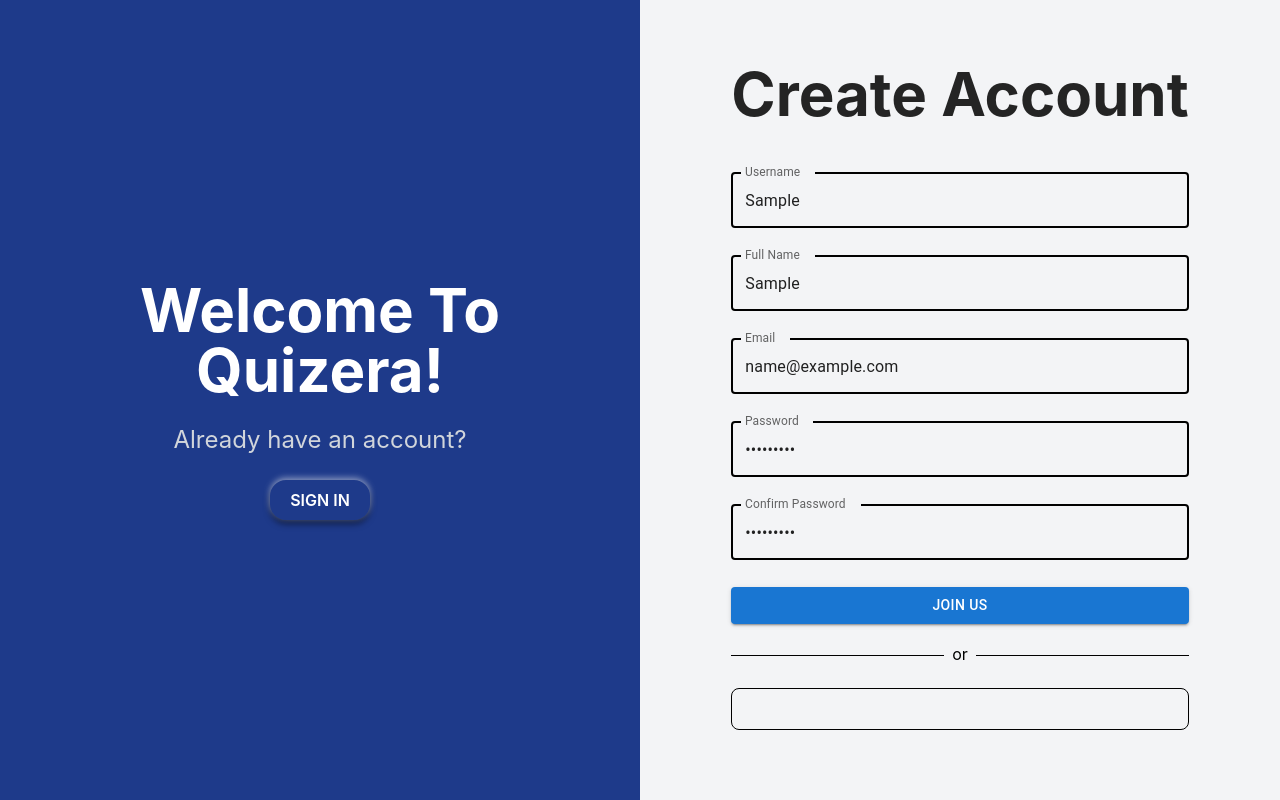
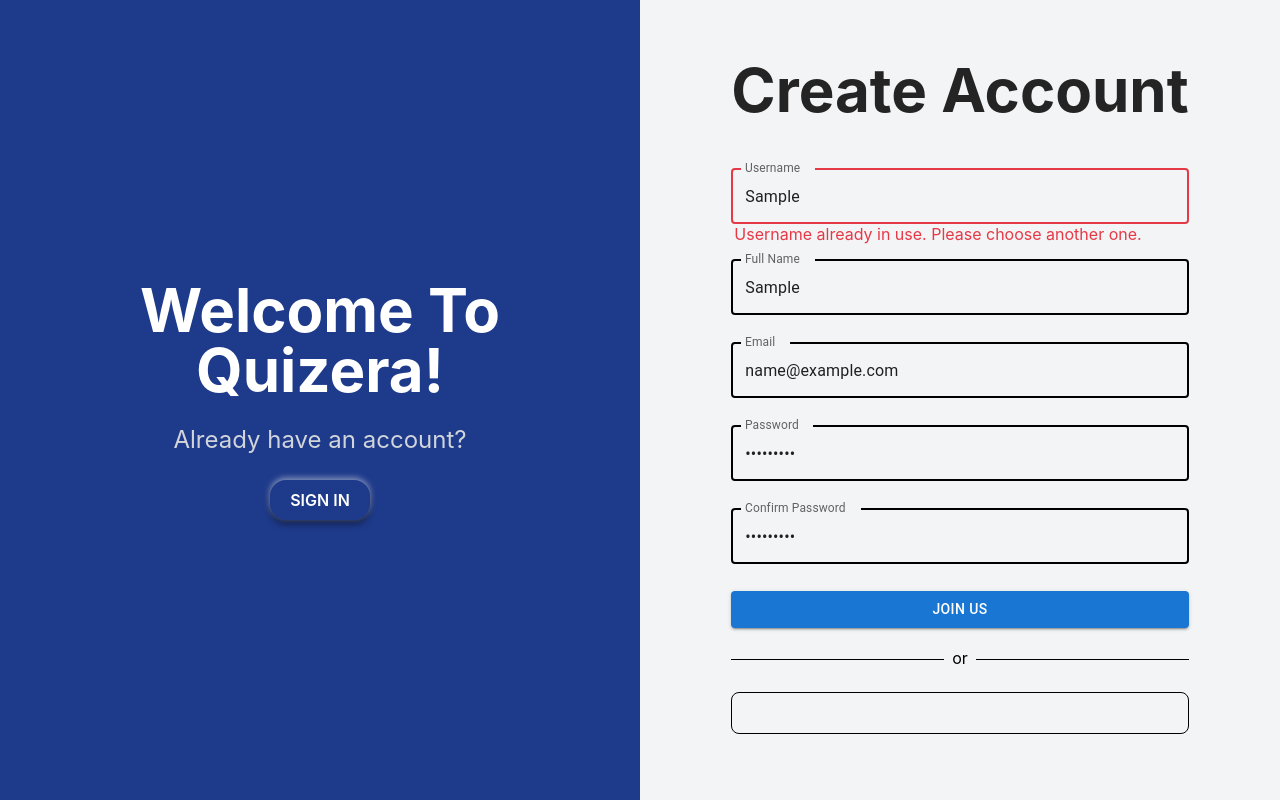
Before and after one commit to Rashidprojects/quiz-competition, a React (Vite) app in the folder Frontend/Quiz/: page /auth/register in a window 1280 px wide. Both pictures are taken after typing "Sample", "Sample", "name@example.com", "Sample123", "Sample123" into the empty fields and a click on the button "JOIN US". Built offline with nearby package versions, Linux system fonts and the light colour scheme; no server answers.

Commit message:
Implement real-time username validation in registration form with loading indicator

```diff
--- a/Frontend/Quiz/package.json
+++ b/Frontend/Quiz/package.json
@@ -16,6 +16,7 @@
     "@react-oauth/google": "^0.12.1",
     "axios": "^1.7.7",
     "firebase": "^10.13.1",
+    "lodash": "^4.17.21",
     "react": "^18.3.1",
     "react-dom": "^18.3.1",
     "react-icons": "^5.3.0",
--- a/Frontend/Quiz/src/components/Auth/Register.jsx
+++ b/Frontend/Quiz/src/components/Auth/Register.jsx
@@ -1,9 +1,11 @@
-import React, { useContext, useEffect, useState } from 'react';
+import React, { useCallback, useContext, useEffect, useState } from 'react';
 import { useNavigate } from 'react-router-dom';
 import axios from 'axios';
 import { UserContext } from '../../context/UserContext';
 import GoogleSignIn from './GoogleSignIn';
 import { TextField, Button } from '@mui/material';
+import { IoMdCheckmarkCircle } from "react-icons/io";
+import { debounce } from 'lodash';
 import './auth.css'
 
 const Register = () => {
@@ -16,11 +18,41 @@
     confirmPassword: '',
   });
 
-  const [otpSection, setOtpSection] = useState(false);
   const [animate, setAnimate] = useState(false);
   const [error, setError] = useState(null);
   const [success, setSuccess] = useState(null);
+  const [userLoading, setUserLoading] = useState(false)
+  const [usernameMessage, setUsernameMessage] = useState(null);
+  const [usernameAvailable, setUsernameAvailable] = useState(true);
   const navigate = useNavigate();
+
+  console.log('message is :', usernameMessage + " user availablity : ", usernameAvailable );
+
+
+  const checkUsername = useCallback(
+    debounce(async (username) => {
+      if (!username) {
+        setUsernameMessage(null);
+        setUsernameAvailable(false);
+        return;
+      }
+
+      try {
+        setUserLoading(true)
+        const response = await axios.get(`http://localhost:8000/api/check-username/${username}/`);
+        setUsernameMessage(response.data.message);
+        response.data.available ? setUsernameAvailable(true) : setUsernameAvailable(false)
+      } catch (error) {
+        setUsernameMessage(error.response?.data?.message || "Error checking username.");
+        setUsernameAvailable(false);
+      }
+      finally {
+        setUserLoading(false)
+      }
+    }, 300),
+    [] // Ensure debounce only creates one instance
+  );
+
 
   const handleSubmit = async (e) => {
     e.preventDefault();
@@ -29,7 +61,6 @@
       return;
     }
 
-    setOtpSection(true);
 
     try {
       const response = await axios.post('http://localhost:8000/api/register/', {
@@ -60,6 +91,10 @@
       ...prevData,
       [name]: value,
     }));
+
+    if (name === 'username') {
+      checkUsername(value); // Call checkUsername on username field change
+    }
   };
 
   const handleSignin = () => {
@@ -95,9 +130,10 @@
         }`}
       >
         <div>
+
           <h2 className="text-6xl font-bold text-center mb-12">Create Account</h2>
 
-          <form onSubmit={handleSubmit}>
+          <form onSubmit={handleSubmit} className='relative'>
             <div className="flex flex-col gap-3 justify-center items-center">
               <TextField
                 label="Username"
@@ -105,6 +141,7 @@
                 fullWidth
                 required
                 name="username"
+                autoComplete="off"
                 value={formData.username}
                 onChange={handleChange}
                 sx={{
@@ -113,18 +150,37 @@
                     display: 'none', // This hides the asterisk
                   },
                 }}
-                className='customTextField'
-                style={{
-                  marginBottom: '15px',
+                className= {`${usernameAvailable ? 'customTextField' : 'errorTextField' } `}
+                 style={{
+                  marginBottom: usernameAvailable ? '15px' : '23px',
                 }}
               />
 
+            {  (userLoading &&
+                <div role="status" className='absolute top-3 right-5'>
+                    <svg aria-hidden="true" class="inline w-6 h-6 text-gray-200 animate-spin dark:text-gray-600 fill-blue-600" viewBox="0 0 100 101" fill="none" xmlns="http://www.w3.org/2000/svg">
+                        <path d="M100 50.5908C100 78.2051 77.6142 100.591 50 100.591C22.3858 100.591 0 78.2051 0 50.5908C0 22.9766 22.3858 0.59082 50 0.59082C77.6142 0.59082 100 22.9766 100 50.5908ZM9.08144 50.5908C9.08144 73.1895 27.4013 91.5094 50 91.5094C72.5987 91.5094 90.9186 73.1895 90.9186 50.5908C90.9186 27.9921 72.5987 9.67226 50 9.67226C27.4013 9.67226 9.08144 27.9921 9.08144 50.5908Z" fill="currentColor"/>
+                        <path d="M93.9676 39.0409C96.393 38.4038 97.8624 35.9116 97.0079 33.5539C95.2932 28.8227 92.871 24.3692 89.8167 20.348C85.8452 15.1192 80.8826 10.7238 75.2124 7.41289C69.5422 4.10194 63.2754 1.94025 56.7698 1.05124C51.7666 0.367541 46.6976 0.446843 41.7345 1.27873C39.2613 1.69328 37.813 4.19778 38.4501 6.62326C39.0873 9.04874 41.5694 10.4717 44.0505 10.1071C47.8511 9.54855 51.7191 9.52689 55.5402 10.0491C60.8642 10.7766 65.9928 12.5457 70.6331 15.2552C75.2735 17.9648 79.3347 21.5619 82.5849 25.841C84.9175 28.9121 86.7997 32.2913 88.1811 35.8758C89.083 38.2158 91.5421 39.6781 93.9676 39.0409Z" fill="currentFill"/>
+                    </svg>
+                    <span class="sr-only">Loading...</span>
+                </div>
+              ) }
+
+              {
+                !usernameAvailable && usernameMessage !== null ?  (
+                  <span className='text-errorRed absolute top-[54px] left-[3px]'>Username already in use. Please choose another one.</span>
+                ) : (
+                  usernameMessage !== null &&
+                  <span className='absolute top-4 right-5 text-2xl text-green-600'><IoMdCheckmarkCircle /></span>
+                )
+              }
               <TextField
                 label="Full Name"
                 variant="outlined"
                 fullWidth
                 required
                 name="fullname"
+                autoComplete="off"
                 value={formData.fullname}
                 onChange={handleChange}
                 className='customTextField'
@@ -144,6 +200,7 @@
                 fullWidth
                 required
                 name="email"
+                autoComplete="off"
                 value={formData.email}
                 onChange={handleChange}
                 className='customTextField'
@@ -164,6 +221,7 @@
                 fullWidth
                 required
                 name="password"
+                autoComplete="off"
                 value={formData.password}
                 className='customTextField'
                 sx={{
@@ -184,6 +242,7 @@
                 fullWidth
                 required
                 name="confirmPassword"
+                autoComplete="off"
                 value={formData.confirmPassword}
                 className='customTextField'
                 sx={{
--- a/Frontend/Quiz/src/components/Auth/auth.css
+++ b/Frontend/Quiz/src/components/Auth/auth.css
@@ -15,3 +15,23 @@
 .customTextField .MuiInputLabel-root.Mui-focused{
     color: rgba(30, 58, 138, 1);
 }
+
+/* when input error  */
+.errorTextField .MuiOutlinedInput-root .MuiOutlinedInput-notchedOutline{
+    border-color: rgb(230, 57, 70);
+    border-width: 2px;
+}
+
+.errorTextField .MuiOutlinedInput-root:hover .MuiOutlinedInput-notchedOutline{
+    border-width: 2px;
+    border-color: rgb(230, 57, 70);
+}
+
+.errorTextField .MuiOutlinedInput-root.Mui-focused .MuiOutlinedInput-notchedOutline{
+    border-color: rgb(230, 57, 70);
+}
+
+.errorTextField .MuiInputLabel-root.Mui-focused{
+    color: rgb(230, 57, 70);
+
+}
--- a/Frontend/Quiz/tailwind.config.js
+++ b/Frontend/Quiz/tailwind.config.js
@@ -5,7 +5,11 @@
     "./src/**/*.{js,jsx,ts,tsx}",
   ],
   theme: {
-    extend: {},
+    extend: {
+      colors: {
+        errorRed: '#e63946',
+      },
+    },
   },
   plugins: [],
 }
```
Also changed, not shown: 1 other file (tests, documents, lock files or other folders).
